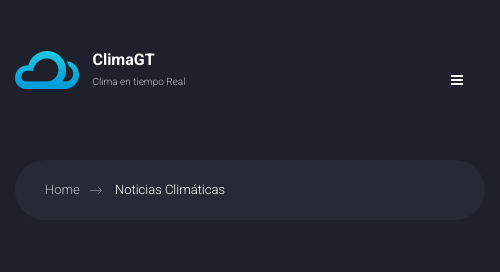
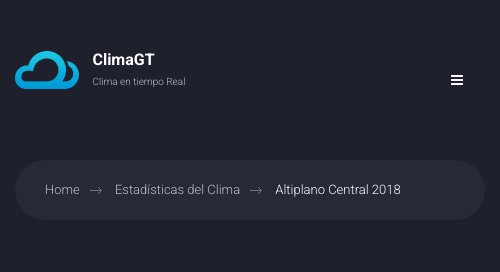
Before and after one commit to tej17584/Proyecto2HCI, an Electron app: page Interfaz/AC2008.html in a window 500 px wide. Shown: the top 272 px of the page. Drawn offline with Linux system fonts and the light colour scheme.

Commit message:
Se edito barra secundaria de navegacion en AC2008.

```diff
--- a/Interfaz/AC2008.html
+++ b/Interfaz/AC2008.html
@@ -56,7 +56,8 @@
 				<div class="container">
 					<div class="breadcrumb">
 						<a href="index.html">Home</a>
-						<span>Noticias Climáticas</span>
+						<a href="estadisticas.html">Estadísticas del Clima</a>
+						<span>Altiplano Central 2018</span>
 					</div>
 				</div>
 
```
